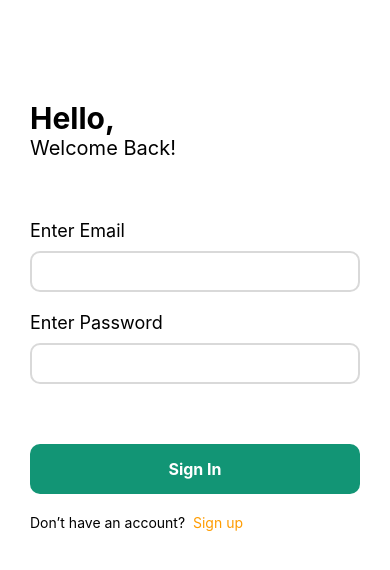
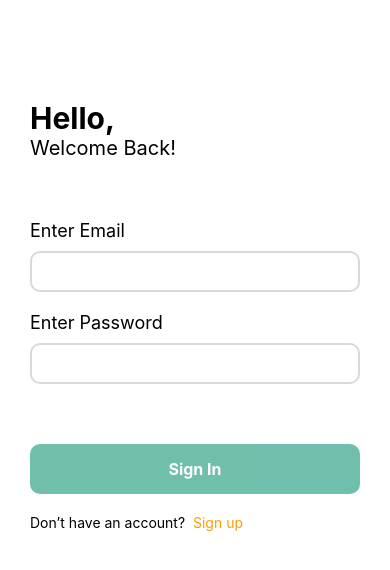
Before and after one commit to Stu-Griffin/recipe-app-mobile, a React Native app: screen / in a window 390 px wide. Shown: the top 570 px of the page. Built offline with nearby package versions, Linux system fonts and the light colour scheme.

Commit message:
Added opacity style for disabled button

```diff
--- a/src/components/reusable-components/SubmitButton.tsx
+++ b/src/components/reusable-components/SubmitButton.tsx
@@ -10,7 +10,7 @@ interface PropsI {
 
 export default function SubmitButton({Title, Style, Status, onPressFunc}: PropsI) {
 	return (
-		<TouchableOpacity disabled={Status} onPress={onPressFunc} style={[styles.button, Style]}>
+		<TouchableOpacity disabled={Status} onPress={onPressFunc} style={[styles.button, Style, (Status) ? {opacity: 0.6} : {opapcity: 1}]}>
 			<Text style={styles.text}>{Title}</Text>
 		</TouchableOpacity>
 	);
```
